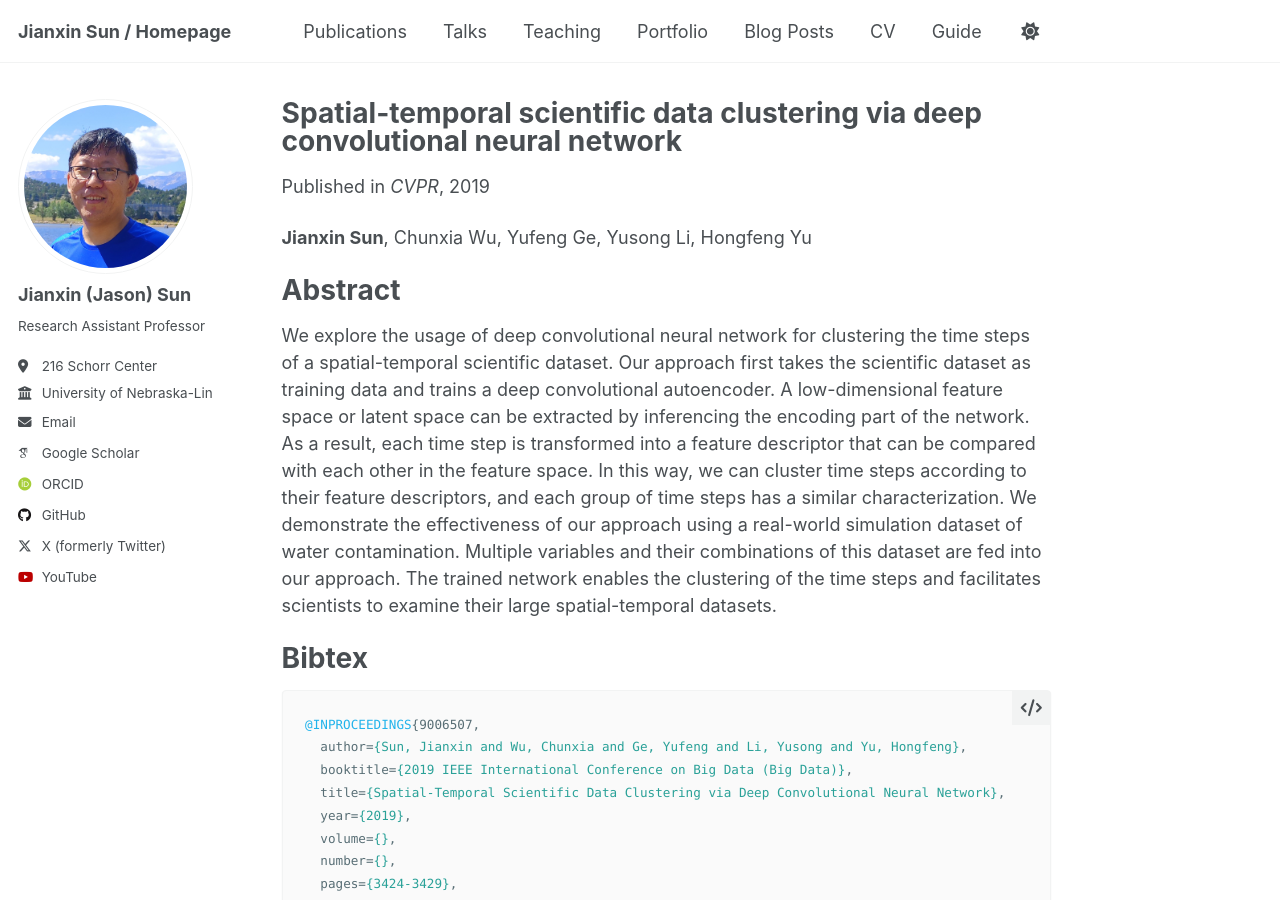
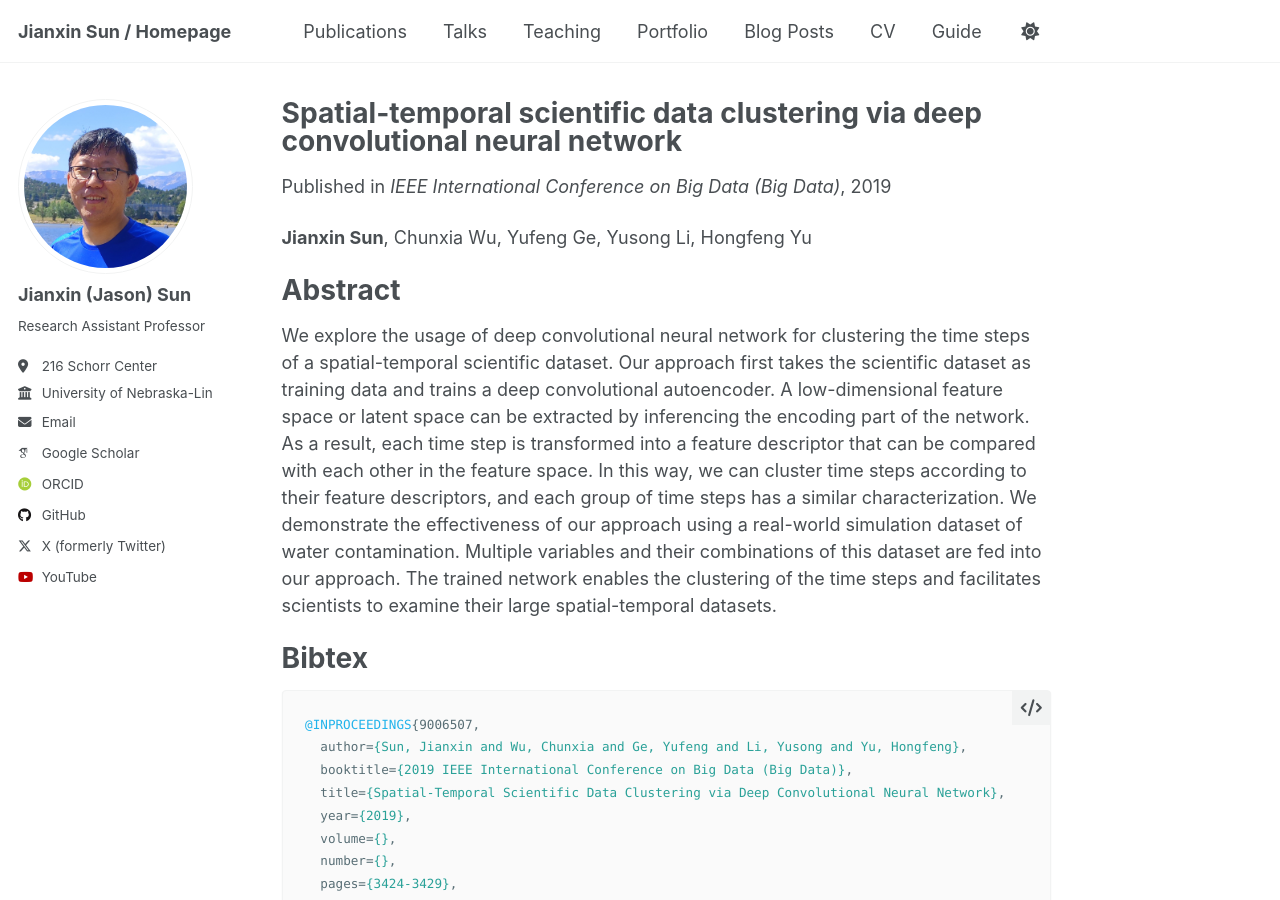
Before and after one commit to sunjianxin/sunjianxin.github.io, a Jekyll site: the page built from _publications/cnn.md, in a window 1280 px wide and 900 px high. Built offline with Jekyll 4.4.1, drawn with Linux system fonts in a browser that asks for light colours; some web fonts are replaced.

Commit message:
Update cnn.md

```diff
--- a/_publications/cnn.md
+++ b/_publications/cnn.md
@@ -5,7 +5,7 @@ category: conferences
 permalink: /publication/cnn
 excerpt: '**Jianxin Sun**, Chunxia Wu, Yufeng Ge, Yusong Li, Hongfeng Yu'
 date: 2019-12-09
-venue: 'CVPR'
+venue: 'IEEE International Conference on Big Data (Big Data)'
 slidesurl:
 paperurl: 'https://ieeexplore.ieee.org/abstract/document/9006507'
 bibtexurl:
```
